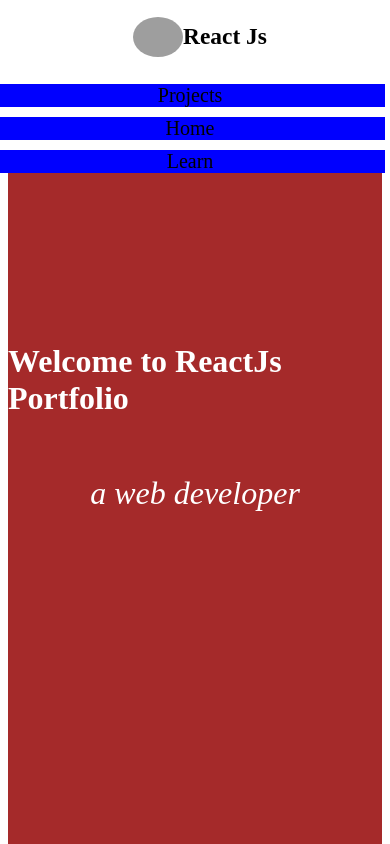
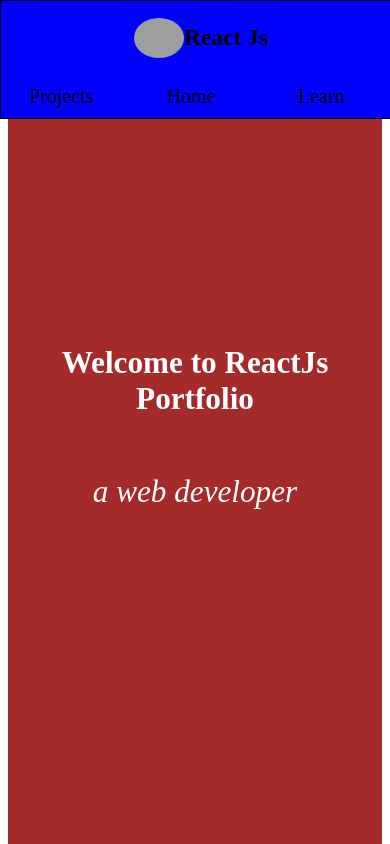
Before and after one commit to PiyushAgrawal1243/5-Assignment, a plain HTML site: page portfoli file/index.html in a window 390 px wide. Shown: the top 844 px of the page. Drawn offline with Linux system fonts and the light colour scheme; grey boxes are pictures that could not be loaded.

Commit message:
Css change in portfolio file

```diff
--- a/portfoli file/index.css
+++ b/portfoli file/index.css
@@ -57,7 +57,7 @@
 
     .welcome-section{
 
-      top:70px;
+
         display: flex;
         flex-direction: column;
         background-color: brown;
@@ -67,15 +67,14 @@
         margin: 0;
         padding: 0;
         height: 100vh;
-
-
-
     }
     section > h1 ,p {
       color: white;
         font-size: 2rem;
 
     }
+
+
 
     .project-section {
       display:flex;
@@ -172,8 +171,9 @@
         flex-direction: column;
        width: 100%;
        height: auto;
-        background-color:white;
-        border: 0;
+       border: 1px solid black;
+        background-color:blue;
+
 
       }
       #headerdiv
@@ -186,7 +186,8 @@
       header > nav
       {
         display: flex;
-        flex-direction: column;
+        flex-direction: row;
+        margin-bottom: 10px;
       }
       header > nav > a {
         text-align: center;
@@ -194,7 +195,17 @@
         background-color: blue;
         color: black;
 
-      };
+      }
+
+      section > h1  {
+        font-size: 8vw;
+        text-align: center;
+      }
+      section > p {
+        font-size: 8vw;
+        text-align: center;
+      }
+
     }
 
     @media (max-width:644px)
```
